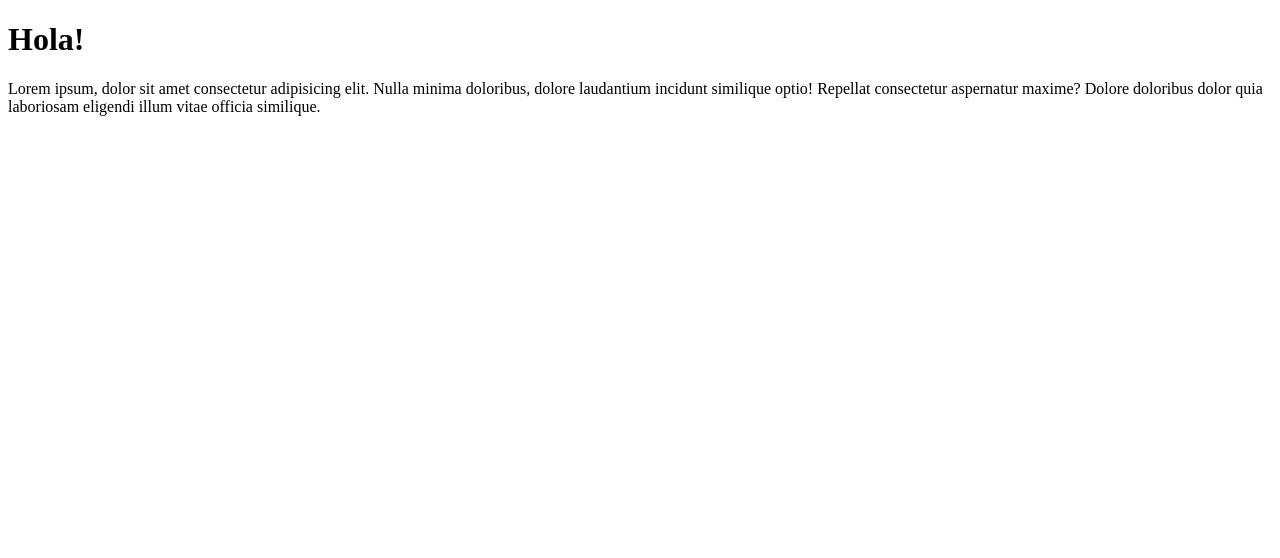
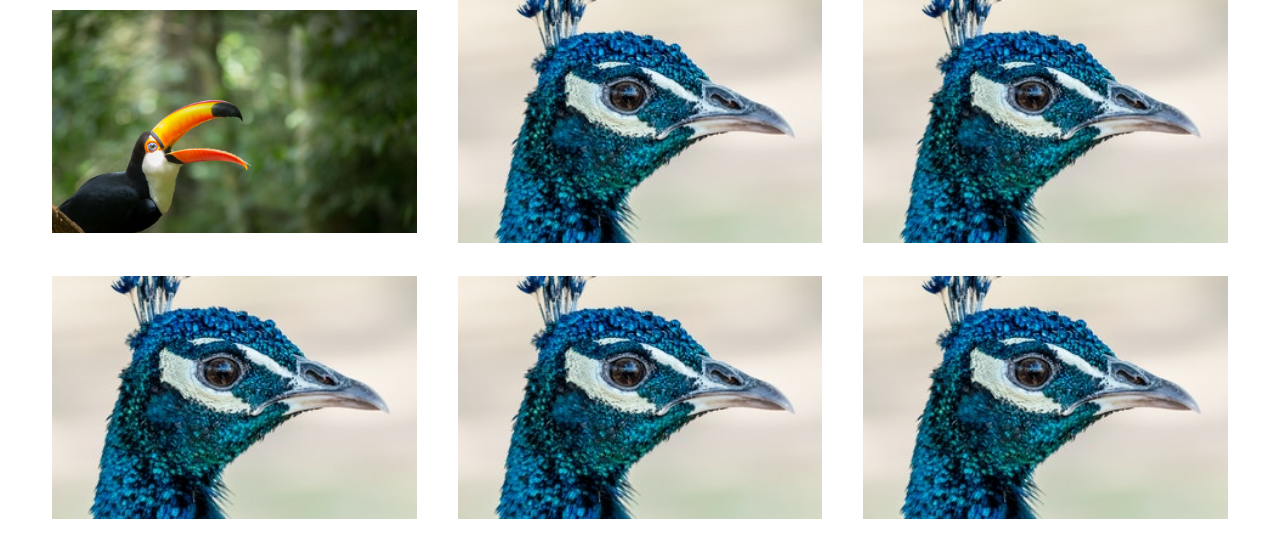
Before and after one commit to Diana1394/ejemplo-responsive, a plain HTML site: page index.html in a window 1280 px wide. Drawn offline with Linux system fonts and the light colour scheme.

Commit message:
Cambios
Se cambia el index y el css

```diff
--- /dev/null
+++ b/css/index.css
@@ -0,0 +1,32 @@
+.galeria {
+    padding: 0 2.5%;
+    display: flex;
+    flex-direction: column;
+    align-items: center;
+}
+
+.contenedor-imagen {
+    width: 95%;
+}
+
+.contenedor-imagen img {
+    width: 100%;
+}
+
+@media all and (min-width: 768px) {
+    .galeria {
+        flex-direction: row;
+        flex-wrap: wrap;
+        justify-content: space-around;
+    }
+    .contenedor-imagen {
+        width: 45%;
+        margin-bottom: 30px;
+    }
+}
+
+@media all and (min-width: 1024px) {
+    .contenedor-imagen {
+        width: 30%;
+    }
+}
--- /dev/null
+++ b/css/reset.css
@@ -0,0 +1,138 @@
+/* http://meyerweb.com/eric/tools/css/reset/
+   v2.0 | 20110126
+   License: none (public domain)
+*/
+
+html,
+body,
+div,
+span,
+applet,
+object,
+iframe,
+h1,
+h2,
+h3,
+h4,
+h5,
+h6,
+p,
+blockquote,
+pre,
+a,
+abbr,
+acronym,
+address,
+big,
+cite,
+code,
+del,
+dfn,
+em,
+img,
+ins,
+kbd,
+q,
+s,
+samp,
+small,
+strike,
+strong,
+sub,
+sup,
+tt,
+var,
+b,
+u,
+i,
+center,
+dl,
+dt,
+dd,
+ol,
+ul,
+li,
+fieldset,
+form,
+label,
+legend,
+table,
+caption,
+tbody,
+tfoot,
+thead,
+tr,
+th,
+td,
+article,
+aside,
+canvas,
+details,
+embed,
+figure,
+figcaption,
+footer,
+header,
+hgroup,
+menu,
+nav,
+output,
+ruby,
+section,
+summary,
+time,
+mark,
+audio,
+video {
+    font-family: "Helvetica";
+    margin: 0;
+    padding: 0;
+    border: 0;
+    font-size: 100%;
+    font: inherit;
+    vertical-align: baseline;
+}
+
+
+/* HTML5 display-role reset for older browsers */
+
+article,
+aside,
+details,
+figcaption,
+figure,
+footer,
+header,
+hgroup,
+menu,
+nav,
+section {
+    display: block;
+}
+
+body {
+    line-height: 1;
+}
+
+ol,
+ul {
+    list-style: none;
+}
+
+blockquote,
+q {
+    quotes: none;
+}
+
+blockquote:before,
+blockquote:after,
+q:before,
+q:after {
+    content: '';
+    content: none;
+}
+
+table {
+    border-collapse: collapse;
+    border-spacing: 0;
+}
--- a/index.html
+++ b/index.html
@@ -5,12 +5,38 @@
     <meta charset="UTF-8">
     <meta http-equiv="X-UA-Compatible" content="IE=edge">
     <meta name="viewport" content="width=device-width, initial-scale=1.0">
+    <link rel="stylesheet" href="css/index.css">
+    <link rel="stylesheet" href="css/reset.css">
     <title>Document</title>
 </head>
 
 <body>
-    <h1>Hola!</h1>
-    <p>Lorem ipsum, dolor sit amet consectetur adipisicing elit. Nulla minima doloribus, dolore laudantium incidunt similique optio! Repellat consectetur aspernatur maxime? Dolore doloribus dolor quia laboriosam eligendi illum vitae officia similique.</p>
+    <section class="galeria">
+
+        <div class="contenedor-imagen">
+            <img src="/imagenes/tucan.jpg" alt="">
+        </div>
+
+        <div class="contenedor-imagen">
+            <img src="/imagenes/pexels-jos-van-ouwerkerk-1617366.jpg" alt="">
+        </div>
+
+        <div class="contenedor-imagen">
+            <img src="/imagenes/pexels-jos-van-ouwerkerk-1617366.jpg" alt="">
+        </div>
+
+        <div class="contenedor-imagen">
+            <img src="/imagenes/pexels-jos-van-ouwerkerk-1617366.jpg" alt="">
+        </div>
+
+        <div class="contenedor-imagen">
+            <img src="/imagenes/pexels-jos-van-ouwerkerk-1617366.jpg" alt="">
+        </div>
+
+        <div class="contenedor-imagen">
+            <img src="/imagenes/pexels-jos-van-ouwerkerk-1617366.jpg" alt="">
+        </div>
+    </section>
 </body>
 
 </html>
```
Also changed, not shown: imagenes/pexels-jos-van-ouwerkerk-1617366.jpg (added), imagenes/tucan.jpg (added).
